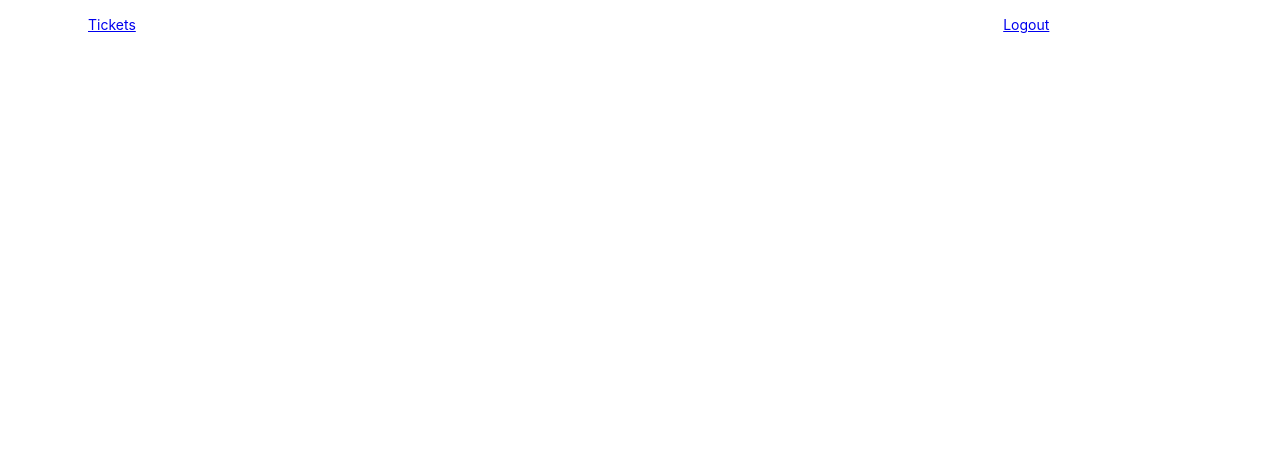
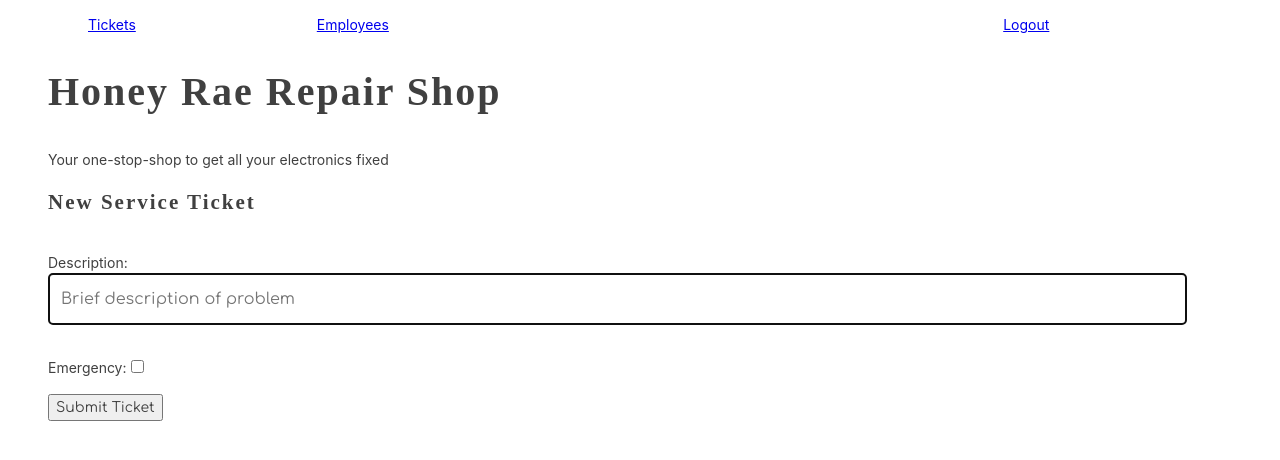
Before and after one commit to dannyherrmann/honey-rae-repairs, a React app: page /ticket/create in a window 1280 px wide. Built offline with nearby package versions, Linux system fonts and the light colour scheme; sample sign-in values are in the browser's storage; a web font is replaced by a local one.

Commit message:
uploading

```diff
--- /dev/null
+++ b/src/components/employees/EmployeeList.js
@@ -0,0 +1,29 @@
+import { useEffect, useState } from "react"
+
+export const EmployeeList = () => {
+    const [employees, setEmployees] = useState([])
+
+    useEffect(
+        () => {
+            const fetchData = async () => {
+                const response = await fetch(`http://localhost:8088/users?isStaff=true`)
+                const userArray = await response.json()
+                setEmployees(userArray)
+            }
+            fetchData()
+        },
+        []
+    )
+
+    return <article className="employees">
+        {
+            employees.map(employee => {
+                return <section className="employee" key={`employee--${employee.id}`}>
+                    <div>Name: {employee.fullName}</div>
+                    <div>Email: {employee.email}</div>
+                </section>
+            })
+        }
+
+    </article>
+}
--- a/src/components/nav/NavBar.js
+++ b/src/components/nav/NavBar.js
@@ -8,6 +8,9 @@ export const NavBar = () => {
         <ul className="navbar">
             <li className="navbar__item active">
                 <Link className="navbar__link" to="/tickets">Tickets</Link>
+            </li>
+            <li className="navbar__item active">
+                <Link className="navbar__link" to="/employees">Employees</Link>
             </li>
             {
                 localStorage.getItem("honey_user")
--- /dev/null
+++ b/src/components/serviceTickets/TicketForm.js
@@ -0,0 +1,92 @@
+import { useState } from "react"
+import { useNavigate } from "react-router-dom"
+
+export const TicketForm = () => {
+    /*
+        TODO: Add the correct default properties to the
+        initial state object
+    */
+    const [ticket, update] = useState({
+        description: "",
+        emergency: false
+    })
+    const navigate = useNavigate()
+    /*
+        TODO: Use the useNavigation() hook so you can redirect
+        the user to the ticket list
+    */
+
+    const localHoneyUser = localStorage.getItem("honey_user")
+    const honeyUserObject = JSON.parse(localHoneyUser)
+
+    const handleSaveButtonClick = (event) => {
+        event.preventDefault()
+        console.log(`you clicked the button`)
+        // TODO: Create the object to be saved to the API
+        const ticketToSendToAPI = {
+            userId: honeyUserObject.id,
+            description: ticket.description,
+            emergency: ticket.emergency,
+            dateCompleted: ""
+        }
+
+
+        // TODO: Perform the fetch() to POST the object to the API
+        const sendData = async () => {
+            const options = {
+              method: "POST",
+              headers: {
+                "Content-Type": "application/json"
+              },
+              body: JSON.stringify(ticketToSendToAPI)
+            }
+            const response = await fetch (`http://localhost:8088/serviceTickets`, options)
+            await response.json()
+            navigate("/tickets")
+          }
+          sendData()
+    }
+
+    return (
+        <form className="ticketForm">
+            <h2 className="ticketForm__title">New Service Ticket</h2>
+            <fieldset>
+                <div className="form-group">
+                    <label htmlFor="description">Description:</label>
+                    <input
+                        required autoFocus
+                        type="text"
+                        className="form-control"
+                        placeholder="Brief description of problem"
+                        value={ticket.description}
+                        onChange={
+                            (event) => {
+                                const copy = {...ticket}
+                                copy.description = event.target.value
+                                update(copy)
+                            }
+                        } />
+                </div>
+            </fieldset>
+            <fieldset>
+                <div className="form-group">
+                    <label htmlFor="name">Emergency:</label>
+                    <input type="checkbox"
+                        value={ticket.emergency}
+                        onChange={
+                            (event) => {
+                                const copy = {...ticket}
+                                copy.emergency = event.target.checked
+                                update(copy)
+                            }
+                        } />
+                </div>
+            </fieldset>
+            <button
+                onClick={(clickEvent) => handleSaveButtonClick(clickEvent)}
+                className="btn btn-primary">
+                Submit Ticket
+            </button>
+        </form>
+    )
+}
--- /dev/null
+++ b/src/components/tickets/TicketContainer.js
@@ -0,0 +1,12 @@
+import { TicketSearch } from "./TicketSearch"
+import { TicketList } from "./TicketList"
+import { useState } from "react"
+
+export const TicketContainer = () => {
+    const [searchTerms, setSearchTerms] = useState("")
+
+    return <>
+        <TicketSearch setterFunction={setSearchTerms} />
+        <TicketList searchTermState={searchTerms}/>
+    </>
+}
--- a/src/components/tickets/TicketList.js
+++ b/src/components/tickets/TicketList.js
@@ -1,54 +1,115 @@
-import { useEffect, useState } from "react"
-import "./Tickets.css"
+import { useEffect, useState } from "react";
+import { useNavigate } from "react-router-dom";
+import "./Tickets.css";
 
-export const TicketList = () => {
-    const [tickets, setTickets] = useState([])
-    const [filteredTickets, setFilteredTickets] = useState([])
-    const localHoneyUser = localStorage.getItem("honey_user")
-    const honeyUserObject = JSON.parse(localHoneyUser)
+export const TicketList = ( {searchTermState} ) => {
+  const [tickets, setTickets] = useState([]);
+  const [filteredTickets, setFilteredTickets] = useState([]);
+  const [emergency, setEmergency] = useState(false);
+  const [openOnly, updateOpenOnly] = useState(false);
+  const navigate = useNavigate();
 
+  const localHoneyUser = localStorage.getItem("honey_user");
+  const honeyUserObject = JSON.parse(localHoneyUser);
 
   useEffect(
     () => {
-            console.log("Initial state of tickets", tickets) // View the initial state of tickets
-            const fetchData = async () => {
-                const response = await fetch(`http://localhost:8088/serviceTickets`)
-                const ticketArray = await response.json()
-                setTickets(ticketArray)
-            }
-            fetchData()
+      const searchedTickets = tickets.filter(ticket => {
+        return ticket.description.toLowerCase().startsWith(searchTermState.toLowerCase())
+      })
+      setFilteredTickets(searchedTickets)
     },
-        [] // When this array is empty, you are observing initial component state
+    [searchTermState]
   )
 
   useEffect(
     () => {
-         if(honeyUserObject.staff) {
+      console.log("Initial state of tickets", tickets); // View the initial state of tickets
+      const fetchData = async () => {
+        const response = await fetch(`http://localhost:8088/serviceTickets`);
+        const ticketArray = await response.json();
+        setTickets(ticketArray);
+      };
+      fetchData();
+    },
+    [] // When this array is empty, you are observing initial component state
+  );
+
+  useEffect(() => {
+    if (honeyUserObject.staff) {
       //for staff
-           setFilteredTickets(tickets)
+      setFilteredTickets(tickets);
+    } else {
+      const myTickets = tickets.filter(
+        (ticket) => ticket.userId === honeyUserObject.id
+      );
+      setFilteredTickets(myTickets);
+    }
+  }, [tickets]);
 
+  useEffect(() => {
+    if (emergency) {
+      const emergencyTickets = tickets.filter(
+        (ticket) => ticket.emergency === true
+      );
+      setFilteredTickets(emergencyTickets);
     } else {
-           const myTickets = tickets.filter(ticket => ticket.userId === honeyUserObject.id)
-           setFilteredTickets(myTickets)
+      setFilteredTickets(tickets);
+    }
+  }, [emergency]);
+
+  useEffect(() => {
+    if (openOnly) {
+      const openTicketArray = tickets.filter((ticket) => {
+        return (
+          ticket.userId === honeyUserObject.id && ticket.dateCompleted === ""
+        );
+      });
+      setFilteredTickets(openTicketArray);
+    } else {
+      const myTickets = tickets.filter(
+        (ticket) => ticket.userId === honeyUserObject.id
+      );
+      setFilteredTickets(myTickets);
+    }
+  }, [openOnly]);
+
+  return (
+    <>
+
+      {
+      honeyUserObject.staff ? (
+        <>
+          <button onClick={() => {setEmergency(true)}}>Emergency Only</button>
+          <button onClick={() => {setEmergency(false)}}>Show All</button>
+        </>
+      ) : (
+        <>
+          <button onClick={() => navigate("/ticket/create")}>Create Ticket</button>
+          <button onClick={() => updateOpenOnly(true)}>Open Ticket</button>
+          <button onClick={() => updateOpenOnly(false)}>All My Tickets</button>
+        </>
+      )
       }
 
-       },
-       [tickets]
-     )
-
-    return  <>
       <h2>List of Tickets</h2>
       <article className="tickets">
+
         {
-                        filteredTickets.map(
-                            (ticket) => {
-                                return <section key={ticket.id} className="ticket">
+
+        filteredTickets.map((ticket) => {
+          return (
+            <section key={ticket.id} className="ticket">
               <header>{ticket.description}</header>
               <footer>Emergency: {ticket.emergency ? "!" : "No"}</footer>
             </section>
+          );
+        })
+
         }
+
+      </article>
+
+    </>
   )
 }
-                </article>
-            </>
-}
--- /dev/null
+++ b/src/components/tickets/TicketSearch.js
@@ -0,0 +1,13 @@
+export const TicketSearch = ({ setterFunction }) => {
+    return (
+    <div>
+        <input
+            onChange={
+                (event) => {
+                    setterFunction(event.target.value)
+                }
+            }
+            type="text" placeholder="Enter search terms" />
+    </div>
+    )
+}
--- a/src/components/views/ApplicationViews.js
+++ b/src/components/views/ApplicationViews.js
@@ -1,20 +1,17 @@
-import { Outlet, Route, Routes } from "react-router-dom"
-import { TicketList } from "../tickets/TicketList"
+import { CustomerViews } from "./CustomerViews";
+import { EmployeeViews } from "./EmployeeViews"
 
 export const ApplicationViews = () => {
-	return (
-        <Routes>
-            <Route path="/" element={
-                <>
-                    <h1>Honey Rae Repair Shop</h1>
-                    <div>Your one-stop-shop to get all your electronics fixed</div>
 
-                    <Outlet />
-                </>
-            }>
+    const localHoneyUser = localStorage.getItem("honey_user");
+    const honeyUserObject = JSON.parse(localHoneyUser);
 
-                <Route path="tickets" element={ <TicketList /> } />
-            </Route>
-        </Routes>
-    )
+    if (honeyUserObject.staff) {
+        return <EmployeeViews />
+        //Return employee views
+    }
+    else {
+        return <CustomerViews />
+        //Return customer views
+    }
 }
--- /dev/null
+++ b/src/components/views/CustomerViews.js
@@ -0,0 +1,23 @@
+import { Outlet, Route, Routes } from "react-router-dom"
+import { TicketForm } from "../serviceTickets/TicketForm"
+import { TicketList } from "../tickets/TicketList"
+
+export const CustomerViews = () => {
+	return (
+        <Routes>
+            <Route path="/" element={
+                <>
+                    <h1>Honey Rae Repair Shop</h1>
+                    <div>Your one-stop-shop to get all your electronics fixed</div>
+
+                    <Outlet />
+                </>
+            }>
+
+                <Route path="tickets" element={ <TicketList /> } />
+                <Route path="ticket/create" element={ <TicketForm /> } />
+
+            </Route>
+        </Routes>
+    )
+}
--- /dev/null
+++ b/src/components/views/EmployeeViews.js
@@ -0,0 +1,22 @@
+import { Outlet, Route, Routes } from "react-router-dom"
+import { TicketContainer } from "../tickets/TicketContainer"
+import { EmployeeList } from "../employees/EmployeeList"
+
+export const EmployeeViews = () => {
+	return (
+        <Routes>
+            <Route path="/" element={
+                <>
+                    <h1>Honey Rae Repair Shop</h1>
+                    <div>Your one-stop-shop to get all your electronics fixed</div>
+
+                    <Outlet />
+                </>
+            }>
+
+                <Route path="tickets" element={ <TicketContainer /> } />
+                <Route path="employees" element={ <EmployeeList /> } />
+            </Route>
+        </Routes>
+    )
+}
```
Also changed, not shown: public/index.html (+1 -1 lines), README.md, src/components/views/Authorized.js (line endings or trailing spaces). Lines whose indentation alone changed are shown as unchanged.
